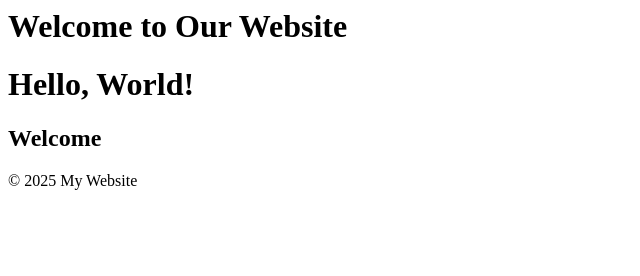
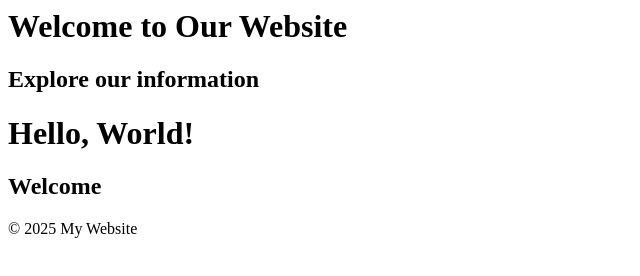
Before and after one commit to lauren-0222/version-control-simulation-Lauren, a plain HTML site: page index.html in a window 1280 px wide. Shown: the whole page, without its empty margins (0-640 px from the left). Drawn offline with Linux system fonts and the light colour scheme.

Commit message:
Update index.html
Added second headline text

```diff
--- a/index.html
+++ b/index.html
@@ -6,6 +6,7 @@
 
 <body>
     <h1>Welcome to Our Website</h1>
+    <h2>Explore our information</h2>
 
     <h1>Hello, World!</h1>
     <h2>Welcome</h2>
```
